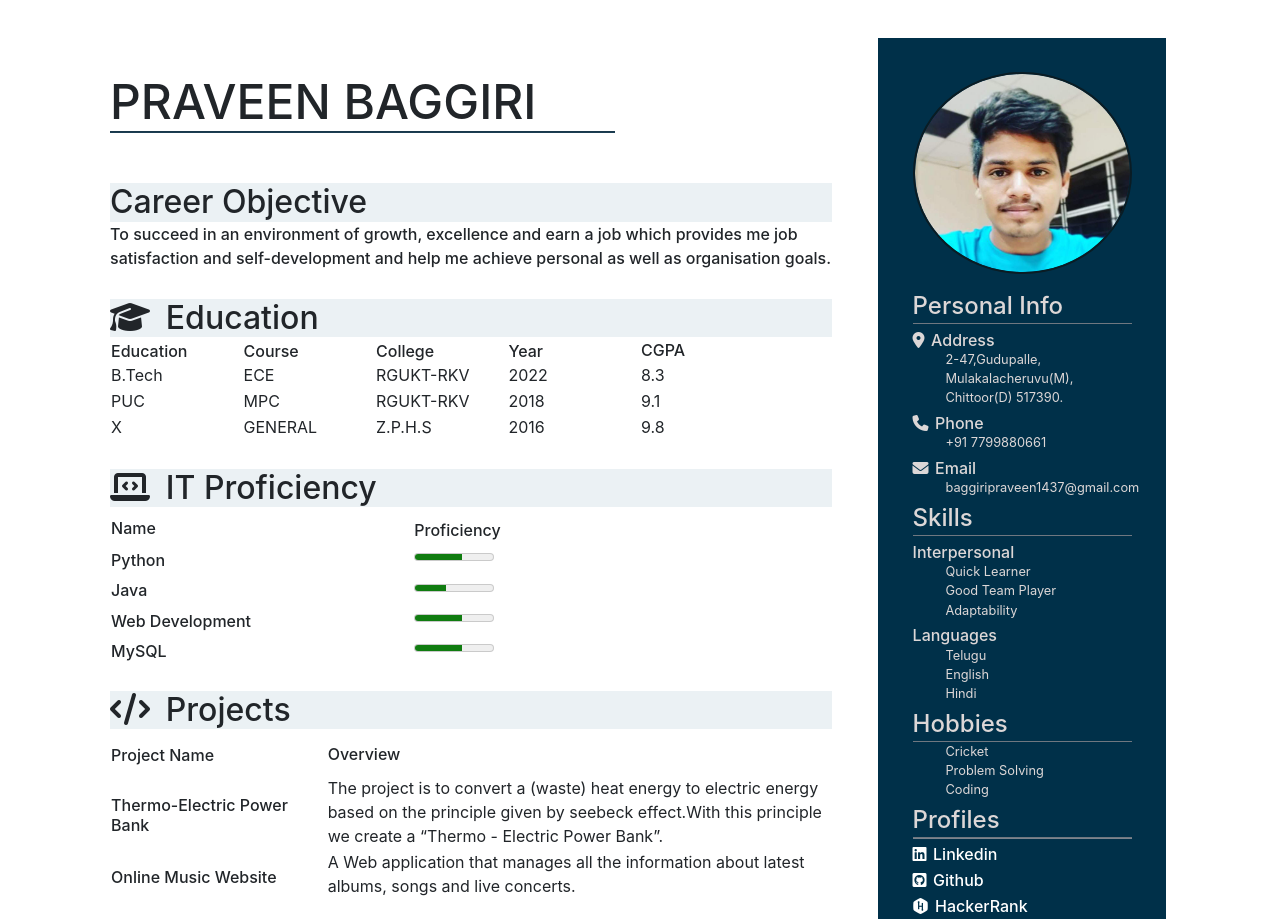
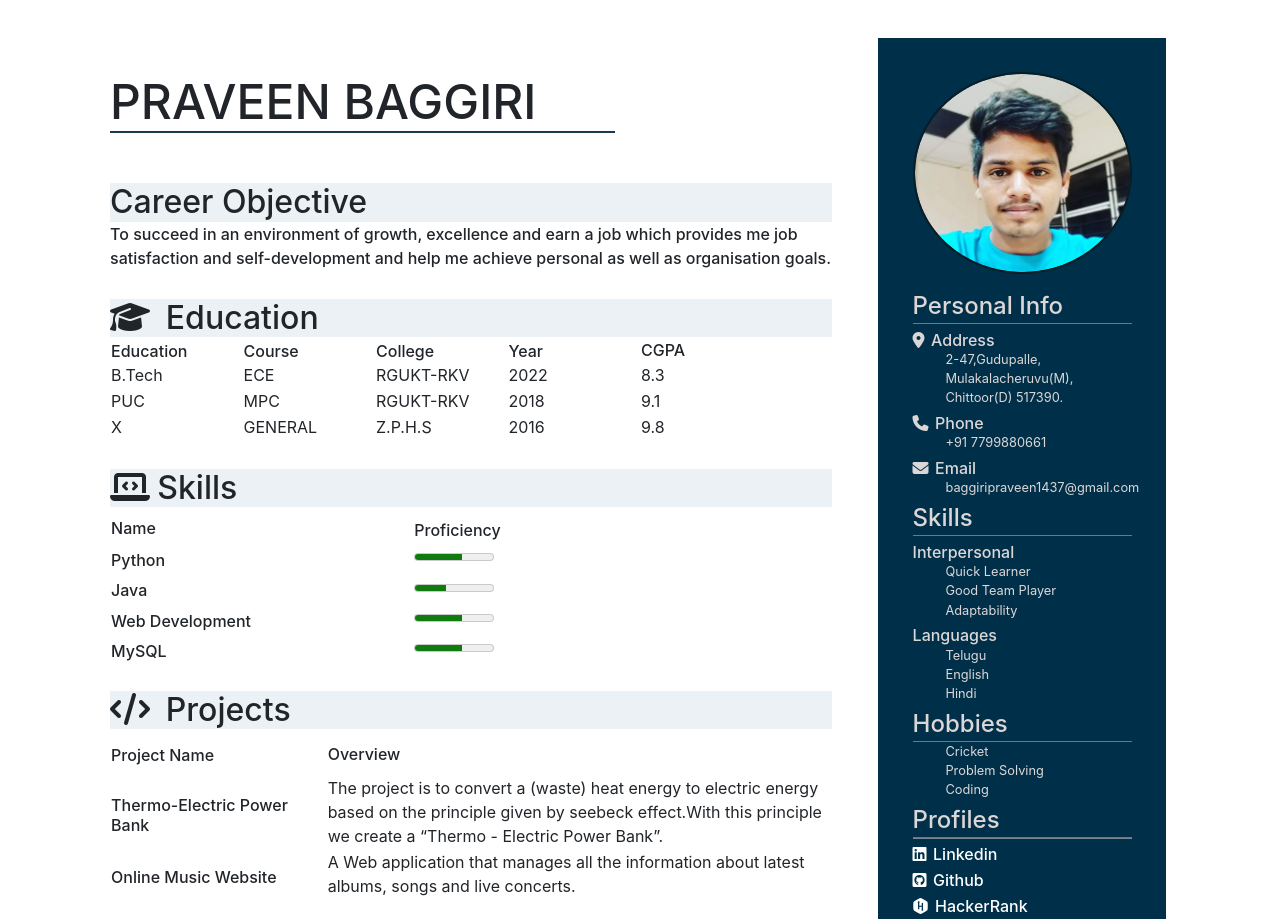
Before and after one commit to praveen284/portfolio, a plain HTML site: page index.html in a window 1280 px wide. Shown: the top 919 px of the page. Drawn offline with nearby package versions, Linux system fonts and the light colour scheme.

Commit message:
Update index.html

```diff
--- a/index.html
+++ b/index.html
@@ -91,7 +91,7 @@
             <!-- Skills -->
 
             <div class="left-skills">
-                <h2><i class="fa-solid fa-laptop-code"></i> IT Proficiency</h2>
+                <h2><i class="fa-solid fa-laptop-code"></i>Skills</h2>
                 <table style="width: 100%;">
                     <tr>
                         <th>
```
